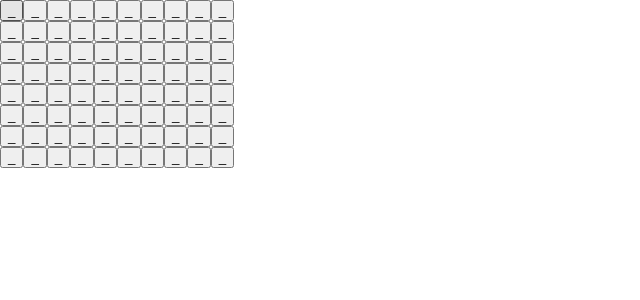
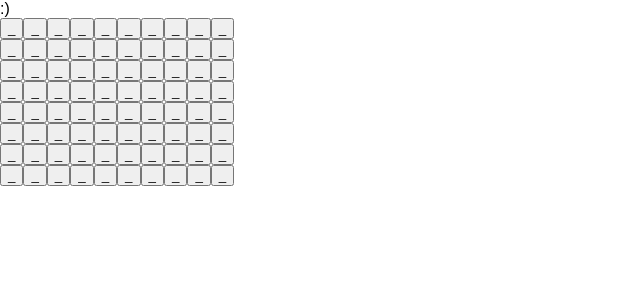
Before and after one commit to jrp6/viinaharava.js, a React (Create React App) app: page / in a window 1280 px wide. Shown: the top 300 px of the page, without its empty margins (0-640 px from the left). Built offline with nearby package versions, Linux system fonts and the light colour scheme.

Commit message:
Detect lose condition

```diff
--- a/src/App.js
+++ b/src/App.js
@@ -32,6 +32,8 @@ class Board extends Component {
 	this.state = {
 	    // N.B. the Array contains rows, i.e. indexing is squares[y][x]
 	    squares: Array(BOARD_HEIGHT).fill(null),
+            isPlayerWin: false,
+            isPlayerLoss: false,
 	};
 
         this.renderSquare = this.renderSquare.bind(this);
@@ -88,6 +90,9 @@ class Board extends Component {
         const squares = this.state.squares.slice();
         if (squares[y] !== undefined && squares[y][x] !== undefined && !squares[y][x].visible) {
             squares[y][x].visible = true;
+            if (squares[y][x].value === "*") {
+                this.setState({ isPlayerLoss: true });
+            }
             if (squares[y][x].value === "0") {
                 for (let dy = -1; dy <= 1; dy++) {
                     for (let dx = -1; dx <= 1; dx++) {
@@ -113,6 +118,9 @@ class Board extends Component {
 	});
 	return (
 	    <div className="gameBoard">
+                <div className="status">
+                    {this.state.isPlayerWin ? "8)" : this.state.isPlayerLoss ? ":(" : ":)"}
+                </div>
 	        {board}
 	    </div>
 	);
```
